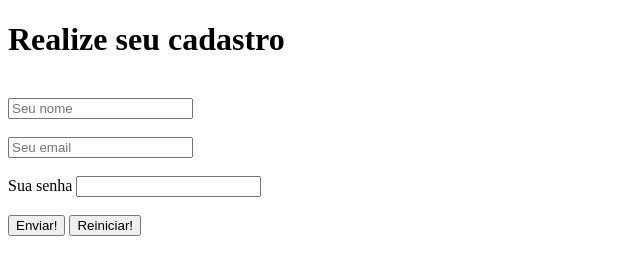
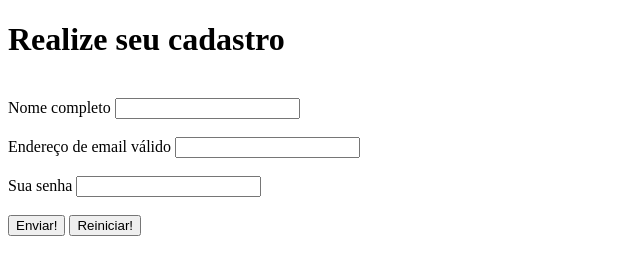
Before and after one commit to GugzxD/curso_ebac_frontend, a plain HTML site: page FormularioCadastro.html in a window 1280 px wide. Shown: the whole page, without its empty margins (0-640 px from the left). Drawn offline with Linux system fonts and the light colour scheme.

Commit message:
atualizando o exercicio

```diff
--- a/FormularioCadastro.html
+++ b/FormularioCadastro.html
@@ -6,14 +6,17 @@
     <meta name="viewport" content="width=device-width, initial-scale=1.0">
     <title>Formulário de Cadastro</title>
 </head>
-<form action="">
+
 <body>
+    <form action="">
     <h1>Realize seu cadastro</h1> <br/>
-<input type="text" placeholder="Seu nome"/> <br/>
+    <label for="text">Nome completo</label>
+<input type="text" id="text" /> <br/>
 <br/>
-<input type="email" placeholder="Seu email" /> <br/><br/>
+<label for="email">Endereço de email válido</label>
+<input id="email" type="email"  /> <br/><br/>
 <label for="password">Sua senha</label>
-<input  type="password"/> <br/><br/>
+<input id="password" type="password"/> <br/><br/>
 <button type="submit">
 Enviar!
 </button>
```
